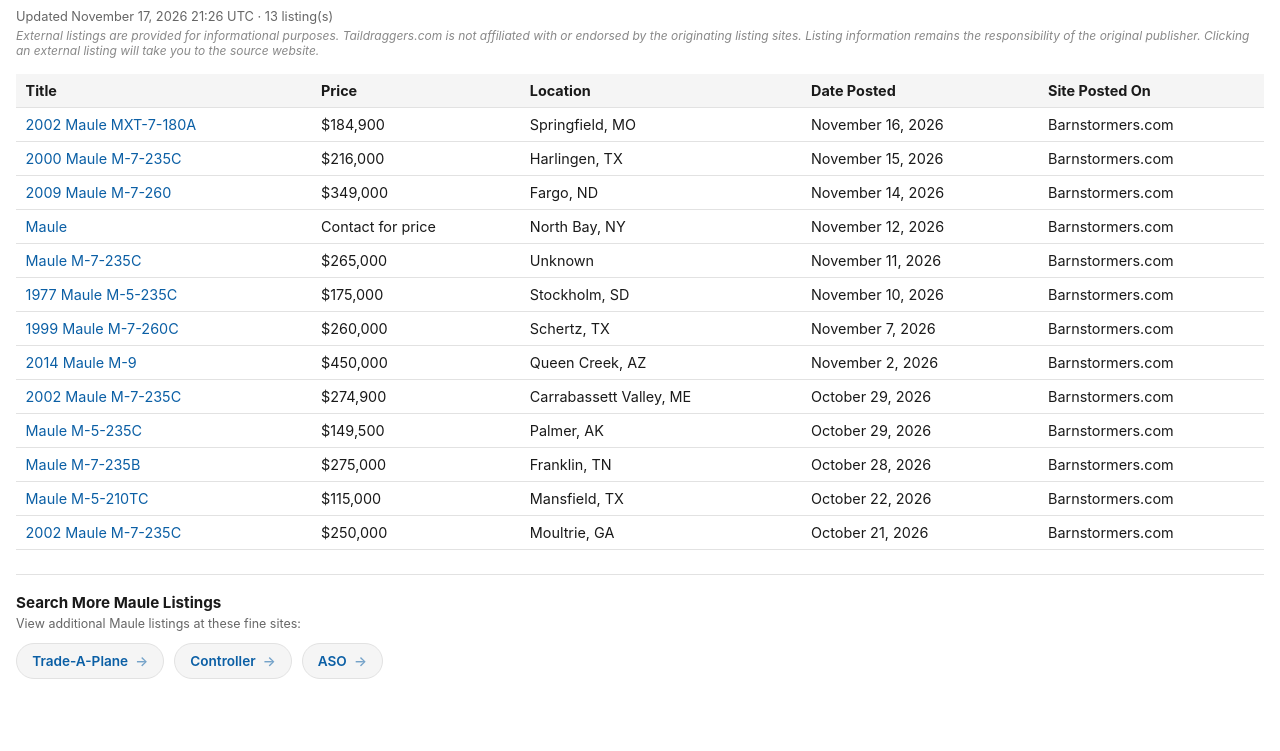
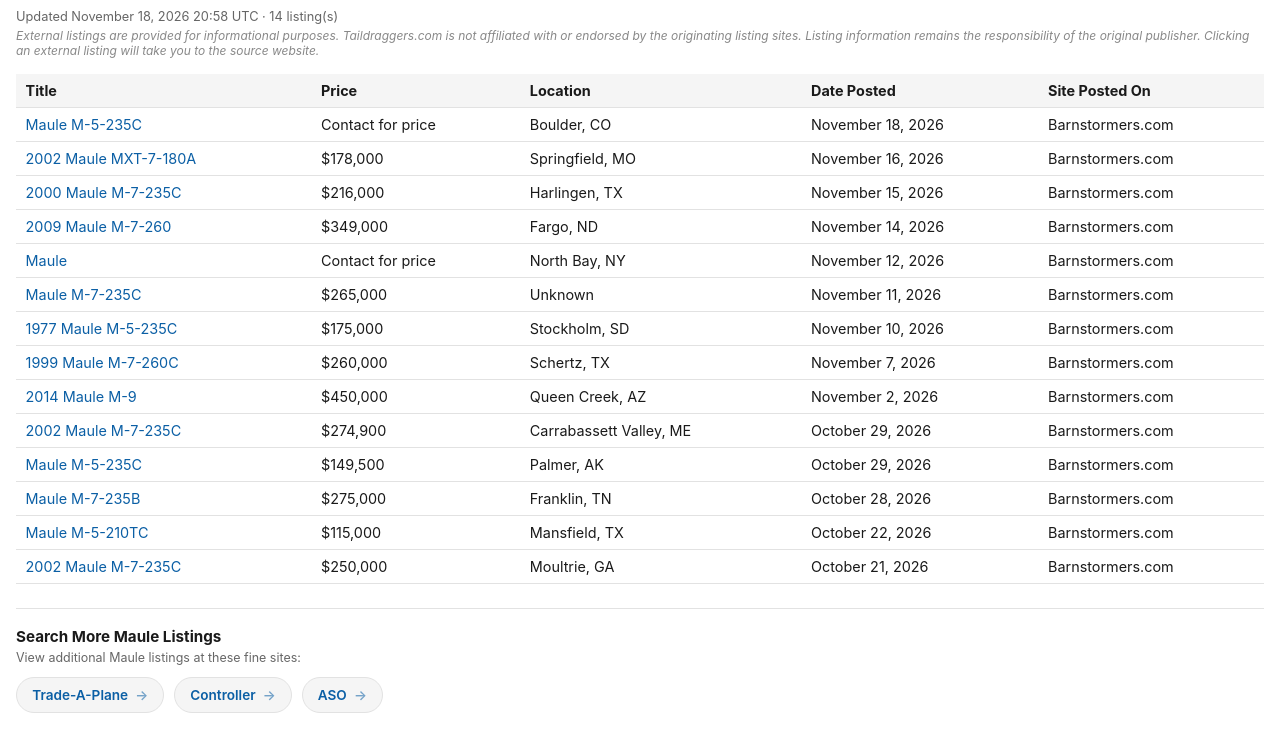
Before and after one commit to taildraggers/maule-aircraft-for-sale, a plain HTML site: page docs/index.html in a window 1280 px wide. Shown: the part 43-794 px from the top of the page. Drawn offline with Linux system fonts and the light colour scheme.

Commit message:
Update Maule listings (2026-11-18)

```diff
--- a/docs/index.html
+++ b/docs/index.html
@@ -76,14 +76,15 @@
 </head>
 <body>
   <h1>Other Maule Ads on the Web</h1>
-  <div class="updated">Updated November 17, 2026 21:26 UTC &middot; 13 listing(s)</div>
+  <div class="updated">Updated November 18, 2026 20:58 UTC &middot; 14 listing(s)</div>
   <div class="disclaimer">External listings are provided for informational purposes. Taildraggers.com is not affiliated with or endorsed by the originating listing sites. Listing information remains the responsibility of the original publisher. Clicking an external listing will take you to the source website.</div>
   <table>
     <thead>
       <tr><th>Title</th><th>Price</th><th>Location</th><th>Date Posted</th><th>Site Posted On</th></tr>
     </thead>
     <tbody>
-        <tr><td><a href="https://www.barnstormers.com/classified-2084043-2002-MAULE-MXT-7-180A.html" target="_blank" rel="noopener noreferrer">2002 Maule MXT-7-180A</a></td><td>$184,900</td><td>Springfield, MO</td><td>November 16, 2026</td><td>Barnstormers.com</td></tr>
+        <tr><td><a href="https://www.barnstormers.com/classified-2084475-Maule-M5-235C.html" target="_blank" rel="noopener noreferrer">Maule M-5-235C</a></td><td>Contact for price</td><td>Boulder, CO</td><td>November 18, 2026</td><td>Barnstormers.com</td></tr>
+        <tr><td><a href="https://www.barnstormers.com/classified-2084043-2002-MAULE-MXT-7-180A.html" target="_blank" rel="noopener noreferrer">2002 Maule MXT-7-180A</a></td><td>$178,000</td><td>Springfield, MO</td><td>November 16, 2026</td><td>Barnstormers.com</td></tr>
         <tr><td><a href="https://www.barnstormers.com/classified-2017090-2000-Maule-M7-235C.html" target="_blank" rel="noopener noreferrer">2000 Maule M-7-235C</a></td><td>$216,000</td><td>Harlingen, TX</td><td>November 15, 2026</td><td>Barnstormers.com</td></tr>
         <tr><td><a href="https://www.barnstormers.com/classified-2077801-2009-Maule-M7-260-TTSN-990.html" target="_blank" rel="noopener noreferrer">2009 Maule M-7-260</a></td><td>$349,000</td><td>Fargo, ND</td><td>November 14, 2026</td><td>Barnstormers.com</td></tr>
         <tr><td><a href="https://www.barnstormers.com/classified-2083459-FS--Maule-Winter-Projects.html" target="_blank" rel="noopener noreferrer">Maule</a></td><td>Contact for price</td><td>North Bay, NY</td><td>November 12, 2026</td><td>Barnstormers.com</td></tr>
```
